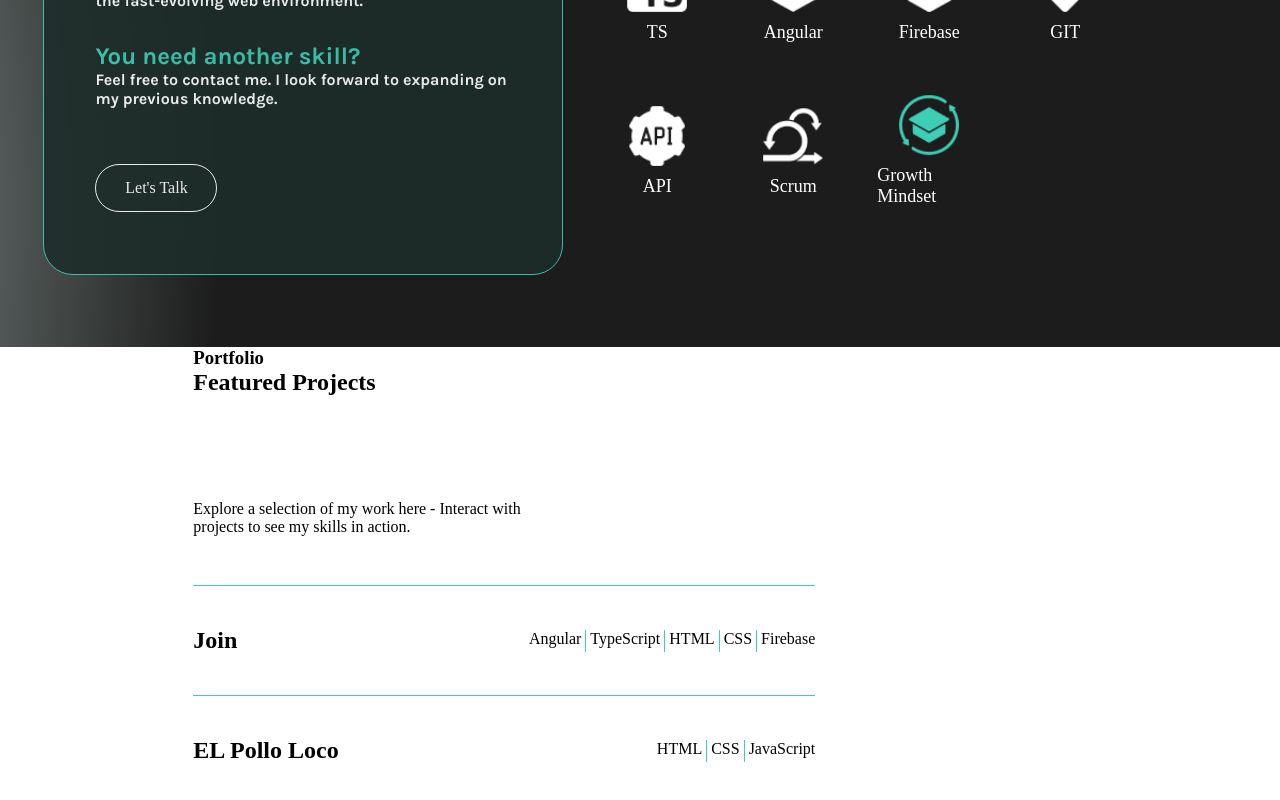
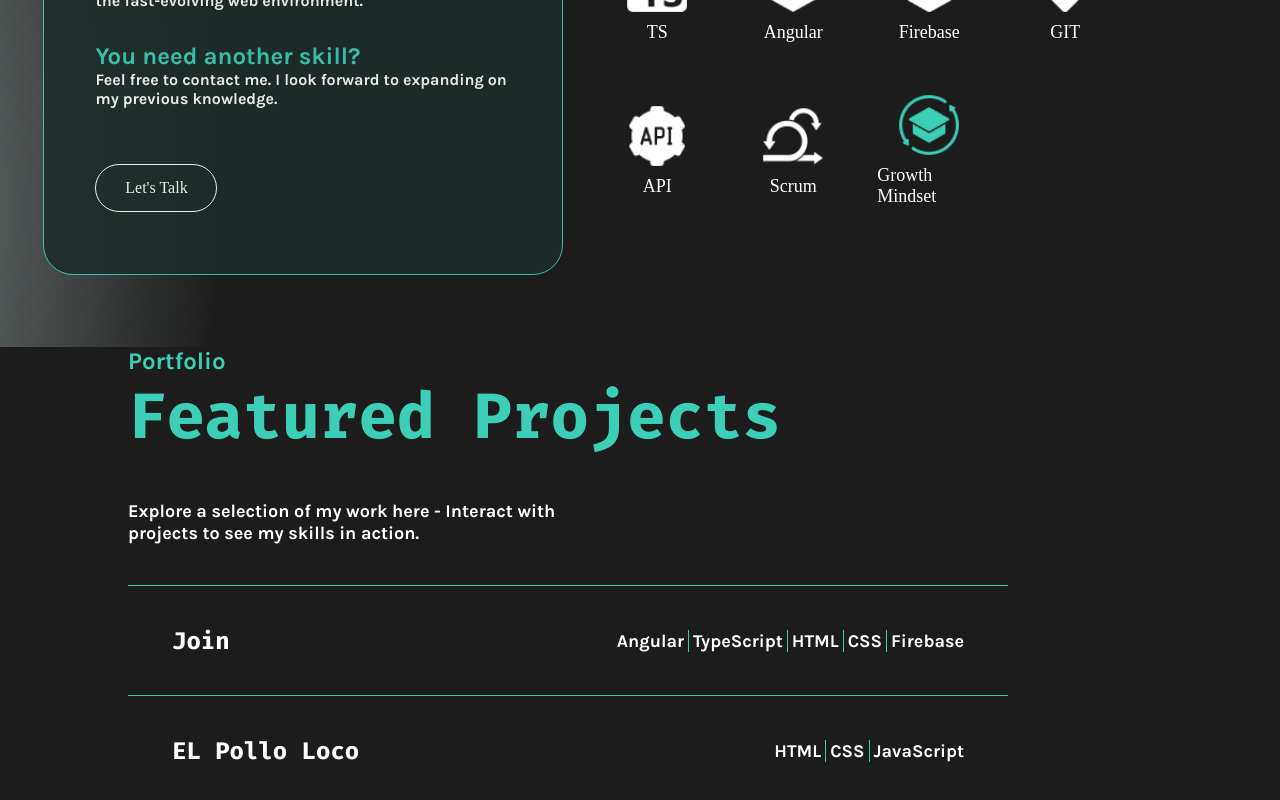
Before and after one commit to FederDonut/Portfolio, an Angular app: page / in a window 1280 px wide. Shown: the part 2256-3056 px from the top of the page. Built offline with nearby package versions, Linux system fonts and the light colour scheme.

Commit message:
add style to projects component

```diff
--- a/src/app/projects/projects.scss
+++ b/src/app/projects/projects.scss
@@ -9,27 +9,48 @@ $Karla: 'Karla';
     //min-width: 1940px;
     display: flex;
     flex-direction: row;
-    justify-content: center;
+    justify-content: flex-start;
     gap: 41px;
+    background-color: rgb(28, 28, 28);
+
+
 
 
 
     .project-wrapper{
         height: 565px;
-        width: 622px;
+        width: 880px;
         display: flex;
         flex-direction: column;
         justify-content: flex-start;
         gap: 41px;
+         margin-left: 10%;
 
 
         .headline-wrapper{
             height: 112px;
             width: 622px;
+            color: #3DCFB6;
+            h3{
+                font-family: $Karla;
+                font-size: 24px;
+                font-weight: 700;
+            }
+            h1{
+                font-family: $font;
+                font-size: 64px;
+                font-weight: 700;
+                white-space: nowrap;
+            }
+
         }
         .description{
             height: 44px;
             width: 456px;
+            color: #FFFFFF;
+            font-family: $Karla;
+            font-size: 18px;
+            font-weight: 400;
         }
         .portfolio{
             height: auto;
@@ -45,11 +66,19 @@ $Karla: 'Karla';
             .portfolio-projects{
                 height: 109px;
                 width: 100%;
-
+                color: #FFFFFF;
                 display: flex;
                 flex-direction: row;
                 align-items: center;
                 justify-content: space-between;
+                padding-left: 5%;
+                padding-right: 5%;
+
+                h2{
+                    font-family: $font;
+                    font-weight: 700;
+                    font-size: 24px;
+                }
 
                 .technologies{
                     height: 22px;
@@ -57,6 +86,9 @@ $Karla: 'Karla';
                     display: flex;
                     flex-direction: row;
                     gap: 4px;
+                    font-family: $Karla;
+                    font-size: 18px;
+                    font-weight: 400;
 
 
                     .vertical-seperator{
@@ -67,7 +99,7 @@ $Karla: 'Karla';
                 }
                 &:hover{
                     cursor: pointer;
-                    background-color: rgb(63, 178, 155);
+                    background-color: rgb(8, 70, 59);
                 }
             }
 
```
